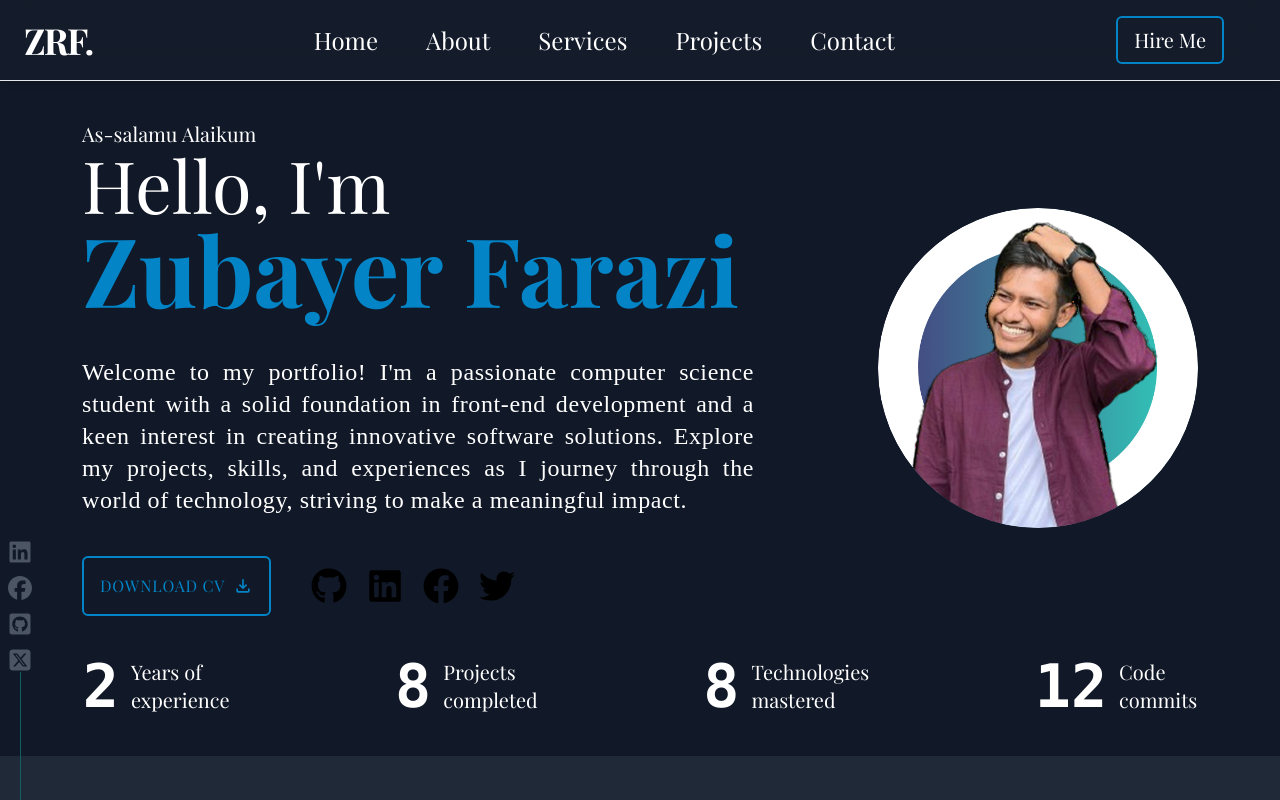
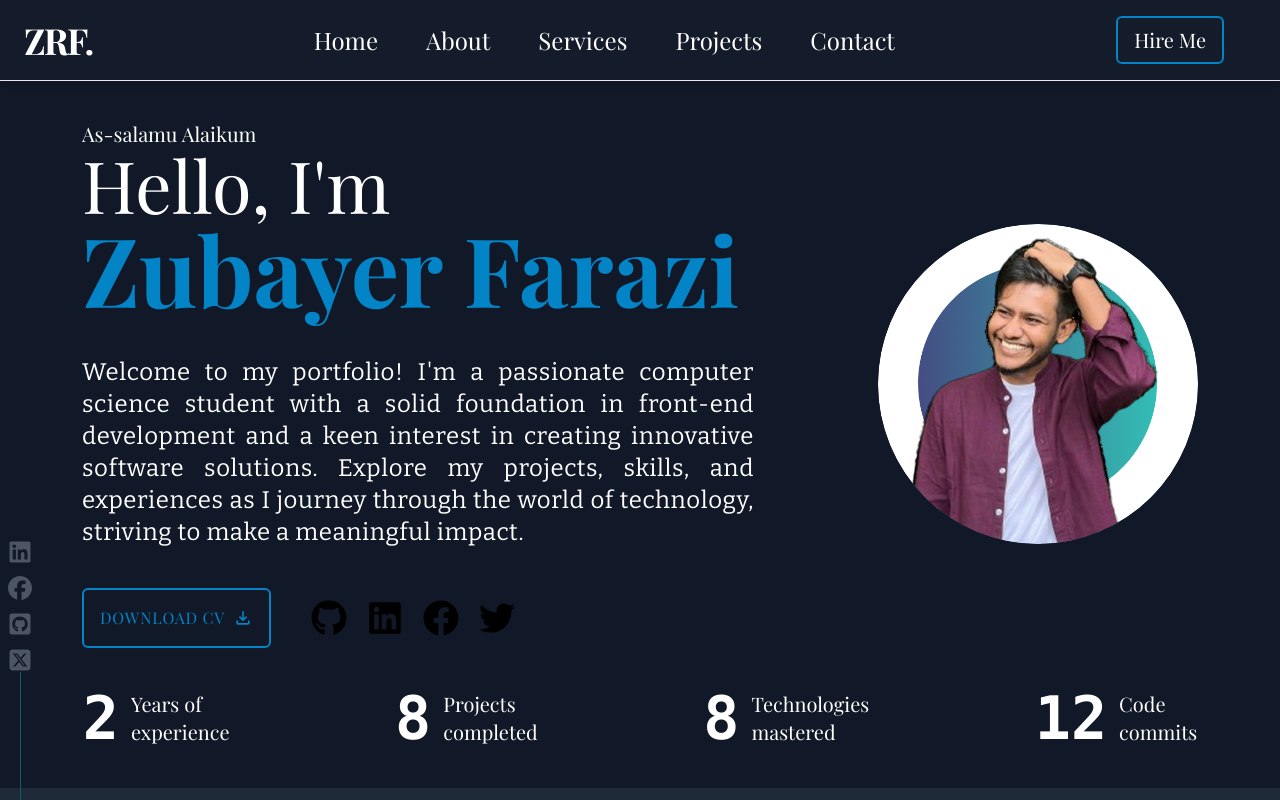
Before and after one commit to zubayerfarazi/zrfportfolio, a React (Create React App) app: page / in a window 1280 px wide. Shown: the top 800 px of the page. Built offline with nearby package versions, Linux system fonts and the light colour scheme; a web font is replaced by a local one.

Commit message:
Update Intro.js

```diff
--- a/src/pages/HOME/Intro.js
+++ b/src/pages/HOME/Intro.js
@@ -36,7 +36,7 @@ const Intro = () => {
           <h1 className="text-4xl md:text-8xl text-sky-600 font-bold animate__animated animate__fadeInLeft">
             Zubayer Farazi
           </h1>
-          <p className="text-lg max-w-2xl md:text-2xl pt-10 tracking-wide font-playwrite animate__animated animate__fadeInLeft text-white">
+          <p className="text-lg max-w-2xl md:text-2xl pt-10 tracking-wide font-bona animate__animated animate__fadeInLeft text-white">
             Welcome to my portfolio! I'm a passionate computer science student
             with a solid foundation in front-end development and a keen interest
             in creating innovative software solutions. Explore my projects,
```
